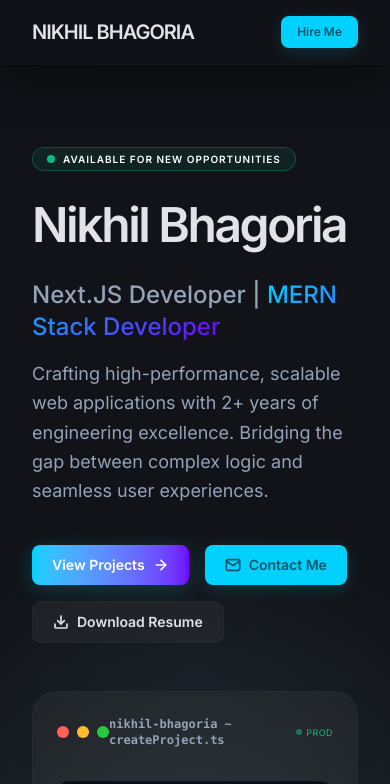
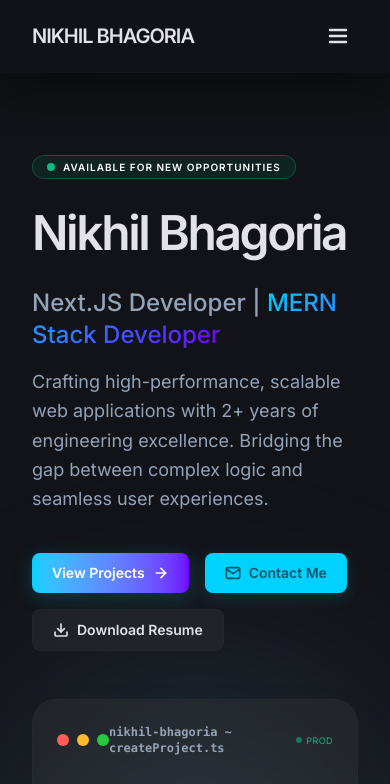
Before and after one commit to NikhilBhagoria/nikhil-dev-portfolio, a Next.js app: page / in a window 390 px wide. Shown: the top 784 px of the page. Built offline with nearby package versions, Linux system fonts and the light colour scheme.

Commit message:
feat: add mobile menu toggle and drawer to Navbar component

```diff
--- a/src/components/layout/Navbar.js
+++ b/src/components/layout/Navbar.js
@@ -1,5 +1,6 @@
 "use client";
 
+import { useState } from "react";
 import Link from "next/link";
 import { usePathname } from "next/navigation";
 import Button from "@/components/ui/Button";
@@ -14,6 +15,7 @@ export function Navbar({
   ctaLink = "/contact",
 }) {
   const pathname = usePathname();
+  const [isMenuOpen, setIsMenuOpen] = useState(false);
 
   return (
     <nav className="sticky top-0 w-full z-50 bg-surface/60 backdrop-blur-xl shadow-[0_20px_40px_rgba(0,0,0,0.4)]">
@@ -24,7 +26,7 @@ export function Navbar({
           {logo}
         </div>
 
-        {/* Navigation Links */}
+        {/* Navigation Links (Desktop) */}
         <div className="hidden md:flex items-center gap-8">
           {links.map((link, index) => {
             const isActive = pathname === link.href;
@@ -47,8 +49,9 @@ export function Navbar({
           })}
         </div>
 
-        {/* CTA Button */}
+        {/* CTA Button (Desktop) */}
         {ctaText && (
+          <div className="hidden md:block">
             <Button
               href={ctaLink}
               variant="primary"
@@ -56,8 +59,72 @@ export function Navbar({
             >
               {ctaText}
             </Button>
+          </div>
+        )}
+
+        {/* Mobile Menu Toggle Button */}
+        <button
+          onClick={() => setIsMenuOpen(!isMenuOpen)}
+          className="flex md:hidden items-center justify-center p-2 rounded-lg text-on-surface hover:bg-surface-container-high transition-colors focus:outline-none cursor-pointer"
+          aria-expanded={isMenuOpen}
+          aria-label="Toggle navigation menu"
+        >
+          {isMenuOpen ? (
+            <svg xmlns="http://www.w3.org/2000/svg" width="24" height="24" viewBox="0 0 24 24" fill="none" stroke="currentColor" strokeWidth="2.5" strokeLinecap="round" strokeLinejoin="round" className="size-6">
+              <line x1="18" y1="6" x2="6" y2="18"></line>
+              <line x1="6" y1="6" x2="18" y2="18"></line>
+            </svg>
+          ) : (
+            <svg xmlns="http://www.w3.org/2000/svg" width="24" height="24" viewBox="0 0 24 24" fill="none" stroke="currentColor" strokeWidth="2.5" strokeLinecap="round" strokeLinejoin="round" className="size-6">
+              <line x1="4" y1="12" x2="20" y2="12"></line>
+              <line x1="4" y1="6" x2="20" y2="6"></line>
+              <line x1="4" y1="18" x2="20" y2="18"></line>
+            </svg>
+          )}
+        </button>
+      </div>
+
+      {/* Mobile Menu Drawer */}
+      {isMenuOpen && (
+        <div className="md:hidden absolute top-full left-0 w-full bg-surface/95 backdrop-blur-2xl shadow-[0_20px_40px_rgba(0,0,0,0.5)] border-b border-outline-variant/20 py-6 px-8 flex flex-col gap-5 animate-in fade-in slide-in-from-top-4 duration-300">
+          <div className="flex flex-col gap-4">
+            {links.map((link, index) => {
+              const isActive = pathname === link.href;
+
+              return (
+                <Link
+                  key={index}
+                  href={link.href}
+                  onClick={() => setIsMenuOpen(false)}
+                  title={link.label}
+                  className={`flex items-center gap-3 font-headline text-base font-semibold tracking-tight py-2 transition-all duration-200 ${
+                    isActive
+                      ? "text-primary-container"
+                      : "text-on-surface-variant hover:text-primary-container"
+                  }`}
+                >
+                  {link.logo}
+                  {link.label}
+                </Link>
+              );
+            })}
+          </div>
+
+          {ctaText && (
+            <div className="pt-2 border-t border-outline-variant/10">
+              <Button
+                href={ctaLink}
+                onClick={() => setIsMenuOpen(false)}
+                variant="primary"
+                size="md"
+                className="w-full text-center"
+              >
+                {ctaText}
+              </Button>
+            </div>
           )}
         </div>
+      )}
 
       <div className="bg-gradient-to-r from-transparent via-outline-variant/10 to-transparent h-[1px]" />
     </nav>
```
Lines whose indentation alone changed are shown as unchanged.
